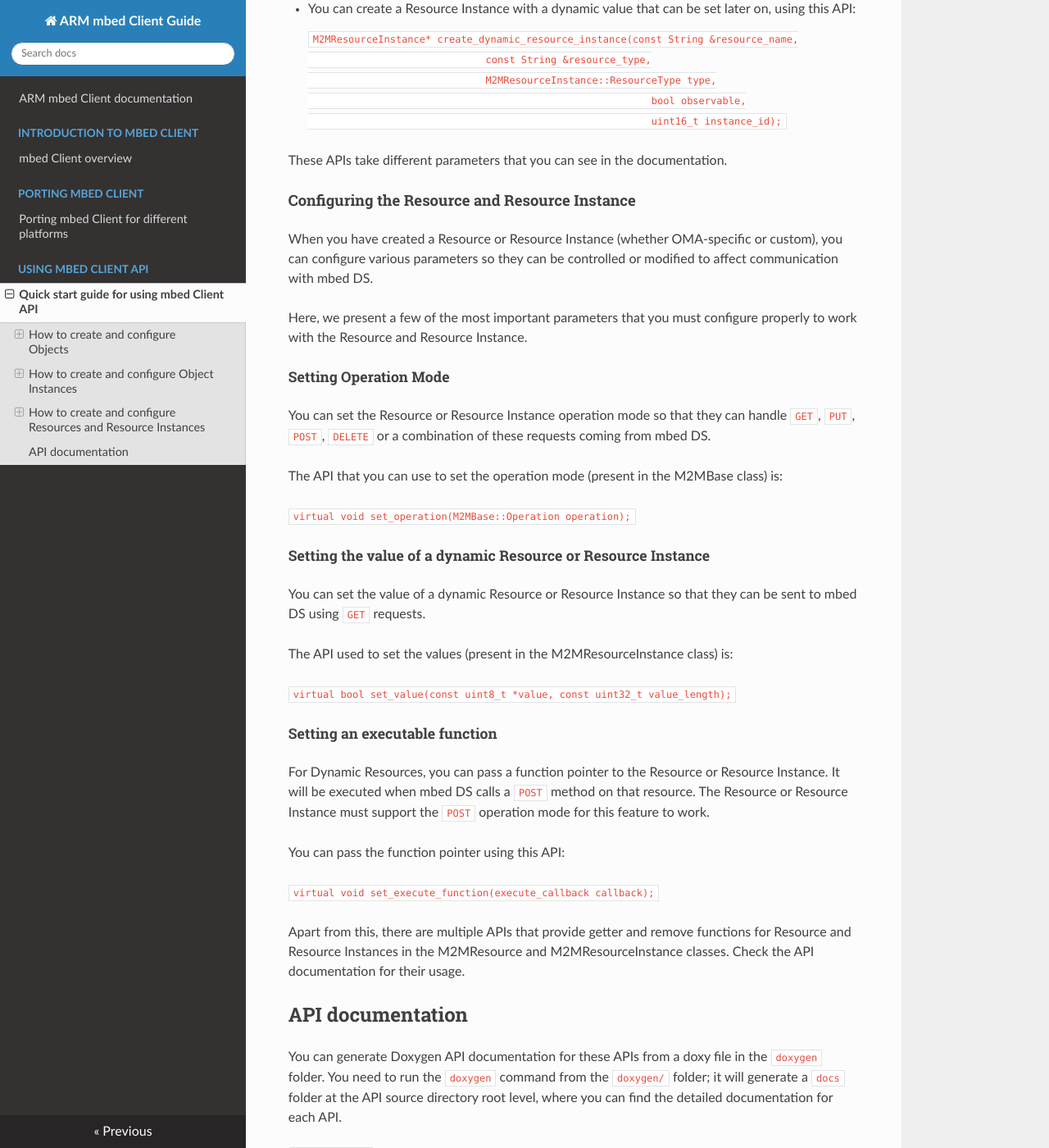
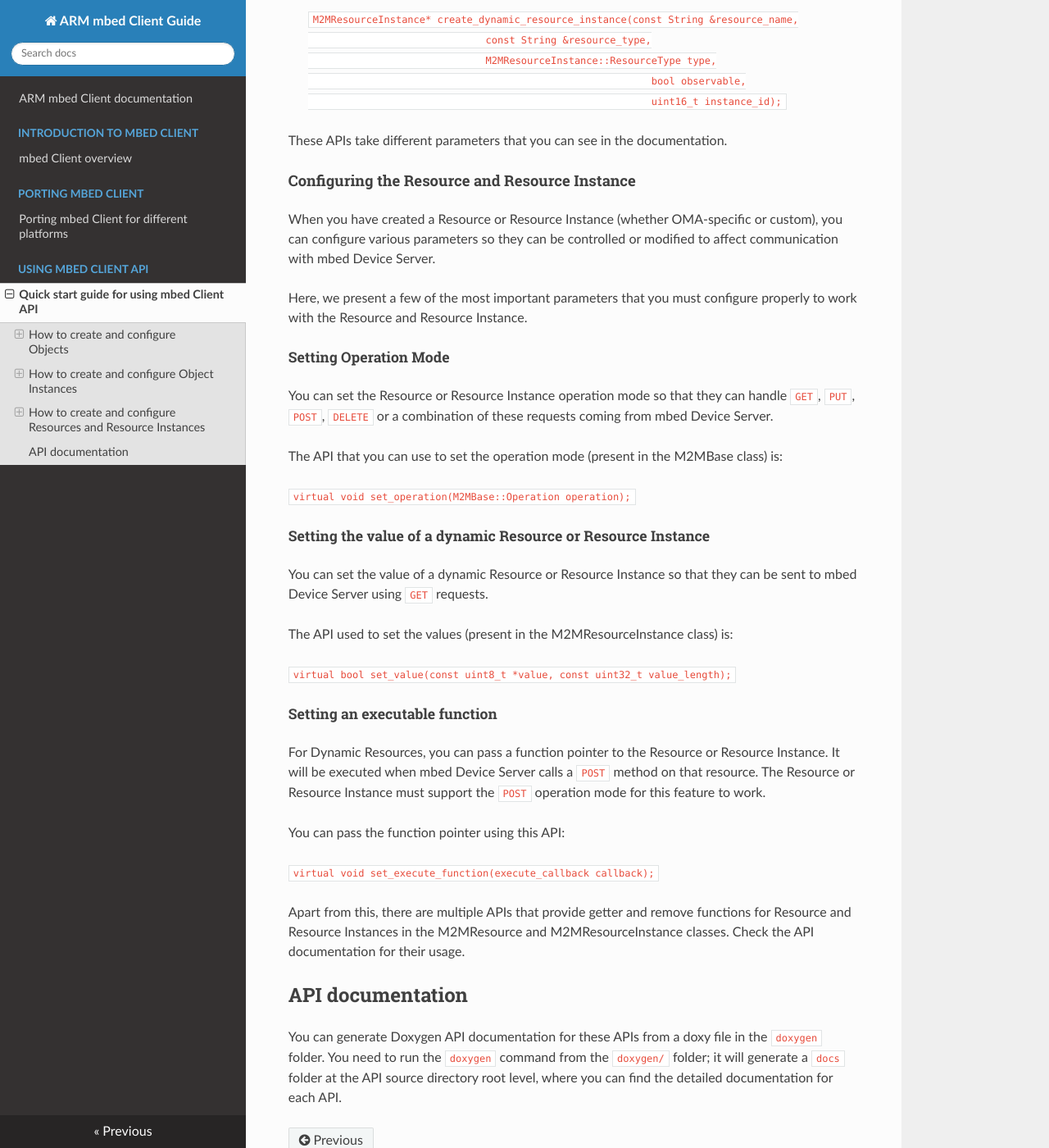
Before and after one commit to ARMmbed/mbed-client, an MkDocs documentation site: the page built from docs/Howto.md, in a window 1280 px wide and 1400 px high, scrolled down 7160 px. Shown: the whole window at 82% size. Built offline with MkDocs 1.6.1, drawn with Linux system fonts in a browser that asks for light colours; nearby versions of some CDN libraries; old or Windows-style settings are respelled for this version of MkDocs; some of the changed text lies outside the part shown.

Commit message:
Removing mDS and mbed DS references
We should call it mbed Device Server from now on

```diff
--- a/docs/Howto.md
+++ b/docs/Howto.md
@@ -2,7 +2,7 @@
 
 This section explains how to create different types of Objects, Object Instances and Resources for the client to comply with the OMA LWM2M specifications.
 
-In order for the client to communicate its resources to the mbed Device Server (mbed DS), it needs to create Objects, Object Instances and Resources. You can do this easily with the Client C++ APIs, where the client can define its resources in a similar structure to the one defined in the LWM2M specification.
+In order for the client to communicate its resources to the mbed Device Server, it needs to create Objects, Object Instances and Resources. You can do this easily with the Client C++ APIs, where the client can define its resources in a similar structure to the one defined in the LWM2M specification.
 
 This quick guide will explain how you can create and configure these resources using the C++ API.
 
@@ -40,17 +40,17 @@
 
 `static M2MObject *create_object(const String &name);`
 
-You need to pass the name of the Object that you would like to create (for example `Test`); this will create an object with that name in mbed DS.
+You need to pass the name of the Object that you would like to create (for example `Test`); this will create an object with that name in mbed Device Server.
 
 #### Configuring the Object
 
-Once you have created an Object (whether OMA-specific or custom), you can configure various parameters in that object so that they can be controlled or modified to affect communication with mbed DS.
+Once you have created an Object (whether OMA-specific or custom), you can configure various parameters in that object so that they can be controlled or modified to affect communication with mbed Device Server.
 
 Here, we discuss a few of the most important parameters, which you must configure properly to work with the objects.
 
 ##### Setting Operation Mode
 
-You can set the operation mode of the objects so that they can handle `GET`, `PUT`, `POST`, `DELETE` or a combination of these requests coming from mbed DS.
+You can set the operation mode of the objects so that they can handle `GET`, `PUT`, `POST`, `DELETE` or a combination of these requests coming from mbed Device Server.
 
 The API that sets the operation mode (present in the M2MBase class) is:
 
@@ -94,21 +94,21 @@
 
 `M2MObject::create_object_instance(uint16_t instance_id);`
 
-You can pass an Object Instance ID to create appropriate Object Instances. Normally, Object Instances will start from `0` and increment. So the Object Instance structure on the mbed DS side would look like this:
+You can pass an Object Instance ID to create appropriate Object Instances. Normally, Object Instances will start from `0` and increment. So the Object Instance structure on the mbed Device Server side would look like this:
 
 `Object/Object Instance ID`
 
-You need to pass the name of the Object Instance ID that you would like to create (for example `0`); this will create an object `/Test/0` in mbed DS.
+You need to pass the name of the Object Instance ID that you would like to create (for example `0`); this will create an object `/Test/0` in mbed Device Server.
 
 ### Configuring the Object Instance
 
-When you have created an Object Instance (whether OMA-specific or custom), you can configure various parameters in that object so that they can be controlled or modified to affect communication with mbed DS.
+When you have created an Object Instance (whether OMA-specific or custom), you can configure various parameters in that object so that they can be controlled or modified to affect communication with mbed Device Server.
 
 Here, we present a few of the most important parameters that you must configure properly to work with the object instances.
 
 #### Setting operation mode
 
-You can set the operation mode of the Object Instances so that they can handle `GET`, `PUT`, `POST`, `DELETE` or a combination of these requests coming from mbed DS.
+You can set the operation mode of the Object Instances so that they can handle `GET`, `PUT`, `POST`, `DELETE` or a combination of these requests coming from mbed Device Server.
 
 The API that you can use to set the operation mode (present in the M2MBase class) is:
 
@@ -261,13 +261,13 @@
 
 #### Configuring the Resource and Resource Instance
 
-When you have created a Resource or Resource Instance (whether OMA-specific or custom), you can configure various parameters so they can be controlled or modified to affect communication with mbed DS.
+When you have created a Resource or Resource Instance (whether OMA-specific or custom), you can configure various parameters so they can be controlled or modified to affect communication with mbed Device Server.
 
 Here, we present a few of the most important parameters that you must configure properly to work with the Resource and Resource Instance.
 
 ##### Setting Operation Mode
 
-You can set the Resource or Resource Instance operation mode so that they can handle `GET`, `PUT`, `POST`, `DELETE` or a combination of these requests coming from mbed DS.
+You can set the Resource or Resource Instance operation mode so that they can handle `GET`, `PUT`, `POST`, `DELETE` or a combination of these requests coming from mbed Device Server.
 
 The API that you can use to set the operation mode (present in the M2MBase class) is:
 
@@ -275,7 +275,7 @@
 
 ##### Setting the value of a dynamic Resource or Resource Instance
 
-You can set the value of a dynamic Resource or Resource Instance so that they can be sent to mbed DS using `GET` requests.
+You can set the value of a dynamic Resource or Resource Instance so that they can be sent to mbed Device Server using `GET` requests.
 
 The API used to set the values (present in the M2MResourceInstance class) is:
 
@@ -283,7 +283,7 @@
 
 ##### Setting an executable function
 
-For Dynamic Resources, you can pass a function pointer to the Resource or Resource Instance. It will be executed when mbed DS calls a `POST` method on that resource. The Resource or Resource Instance must support the `POST` operation mode for this feature to work.
+For Dynamic Resources, you can pass a function pointer to the Resource or Resource Instance. It will be executed when mbed Device Server calls a `POST` method on that resource. The Resource or Resource Instance must support the `POST` operation mode for this feature to work.
 
 You can pass the function pointer using this API:
 
```
